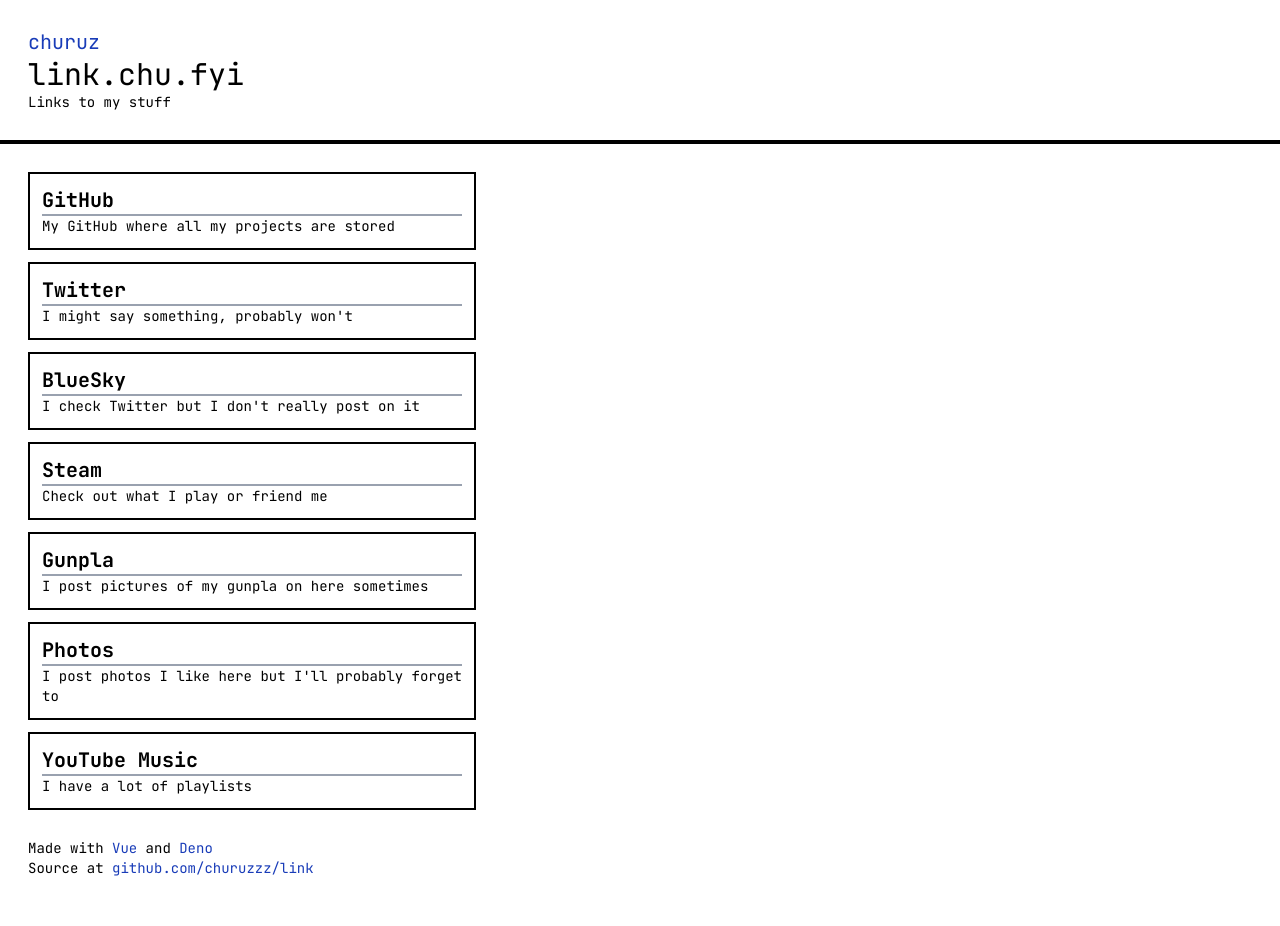
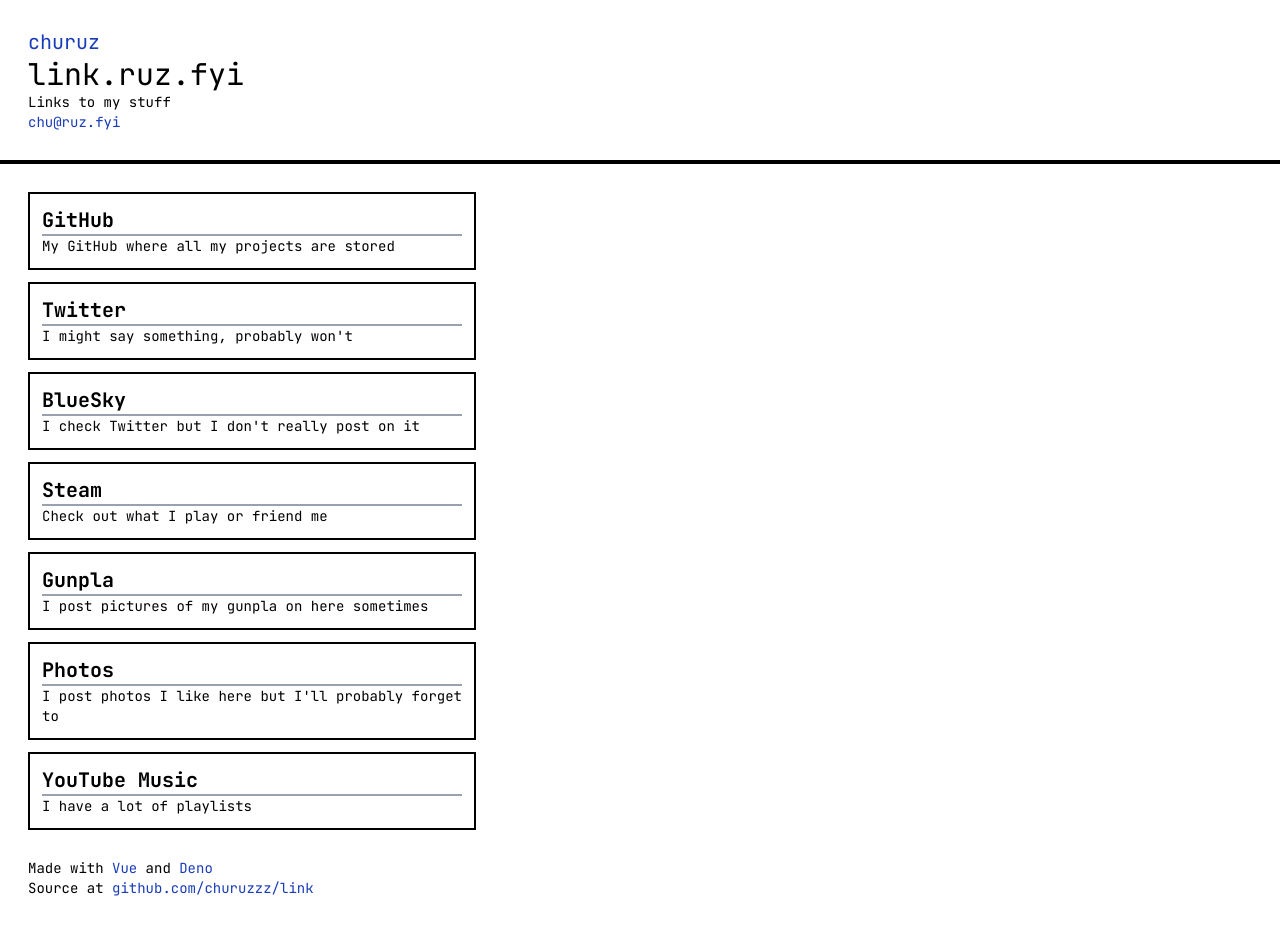
Before and after one commit to ruzfyi/www, a Vue app: page / in a window 1280 px wide. Built offline with nearby package versions, Linux system fonts and the light colour scheme.

Commit message:
updated links and added my email

```diff
--- a/src/App.vue
+++ b/src/App.vue
@@ -6,8 +6,9 @@
       <div class="p-7 dark:bg-black dark:text-white">
             <div>
                   <h1 class="text-xl reactive-blue-text">churuz</h1>
-                  <h1 class="text-3xl">link.chu.fyi</h1>
+                  <h1 class="text-3xl">link.ruz.fyi</h1>
                   <p class="text-sm">Links to my stuff</p>
+                  <p class="text-sm reactive-blue-text decoration-solid"><a href="mailto:chu@ruz.fyi">chu@ruz.fyi</a></p>
             </div>
       </div>
       <hr class="border-2 border-black dark:border-gray-400"/>
@@ -30,7 +31,7 @@
             <Link
                   title="Steam"
                   description="Check out what I play or friend me"
-                  url="https://steamcommunity.com/profiles/76561198297138653/"
+                  url="https://steamcommunity.com/id/churuzfyi/"
             />
             <Link
                   title="Gunpla"
```
Lines whose indentation alone changed are shown as unchanged.
